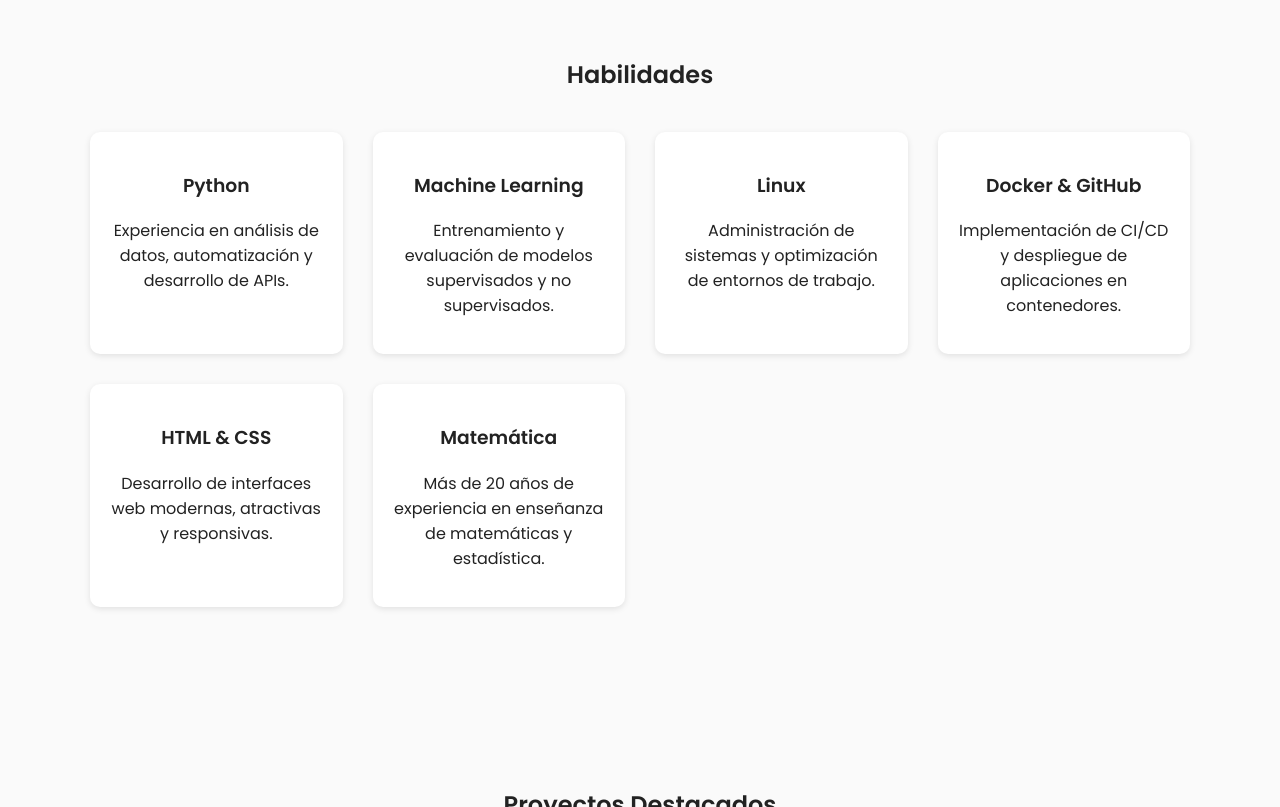
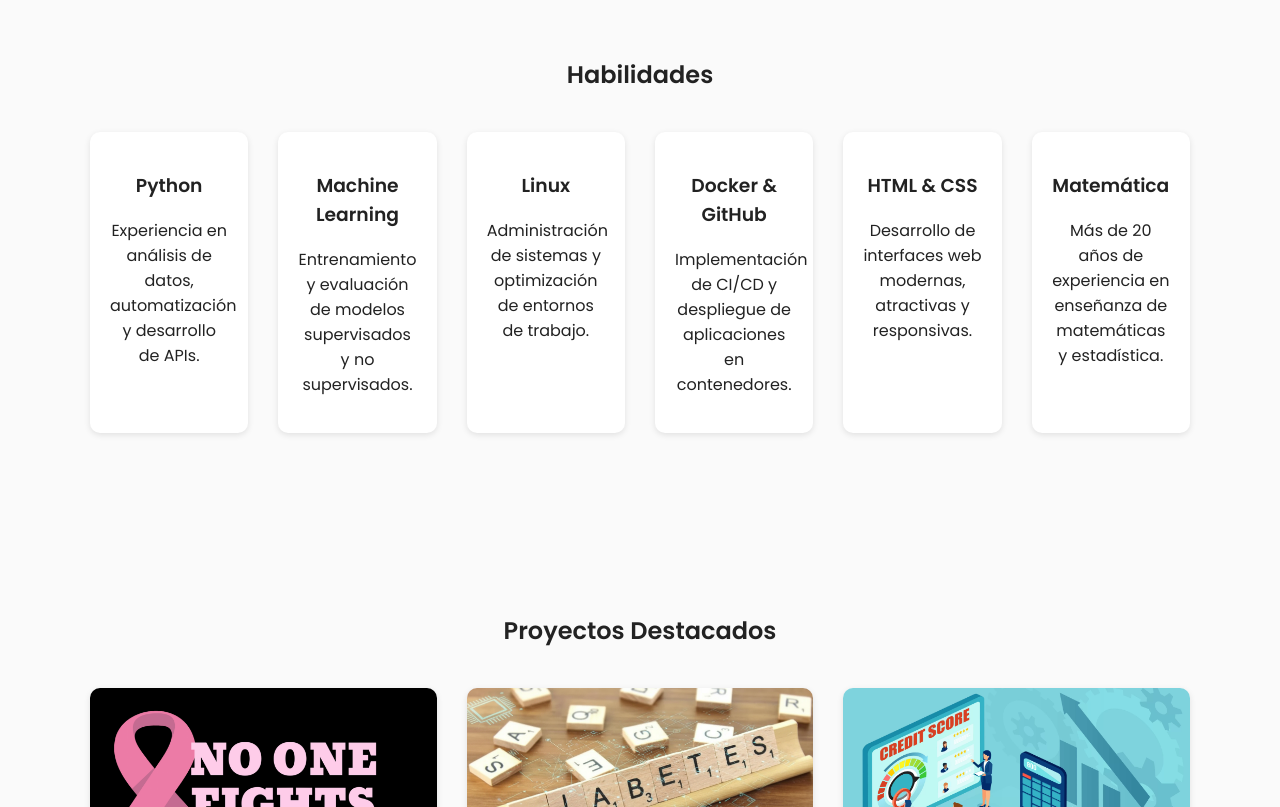
Before and after one commit to harrueds/harrueds.github.io, a plain HTML site: page index.html in a window 1280 px wide. Shown: the part 760-1567 px from the top of the page. Drawn offline with Linux system fonts and the light colour scheme.

Commit message:
Update styles.css

```diff
--- a/styles.css
+++ b/styles.css
@@ -147,11 +147,9 @@ nav a:hover {
 
 .skills-grid {
   display: grid;
-  grid-template-columns: repeat(auto-fit, minmax(220px, 1fr));
+  grid-template-columns: repeat(auto-fit, minmax(10px, 1fr));
   gap: 30px;
   margin-top: 40px;
-  place-content: center;
-  text-align: center;
 }
 
 .skill {
```
